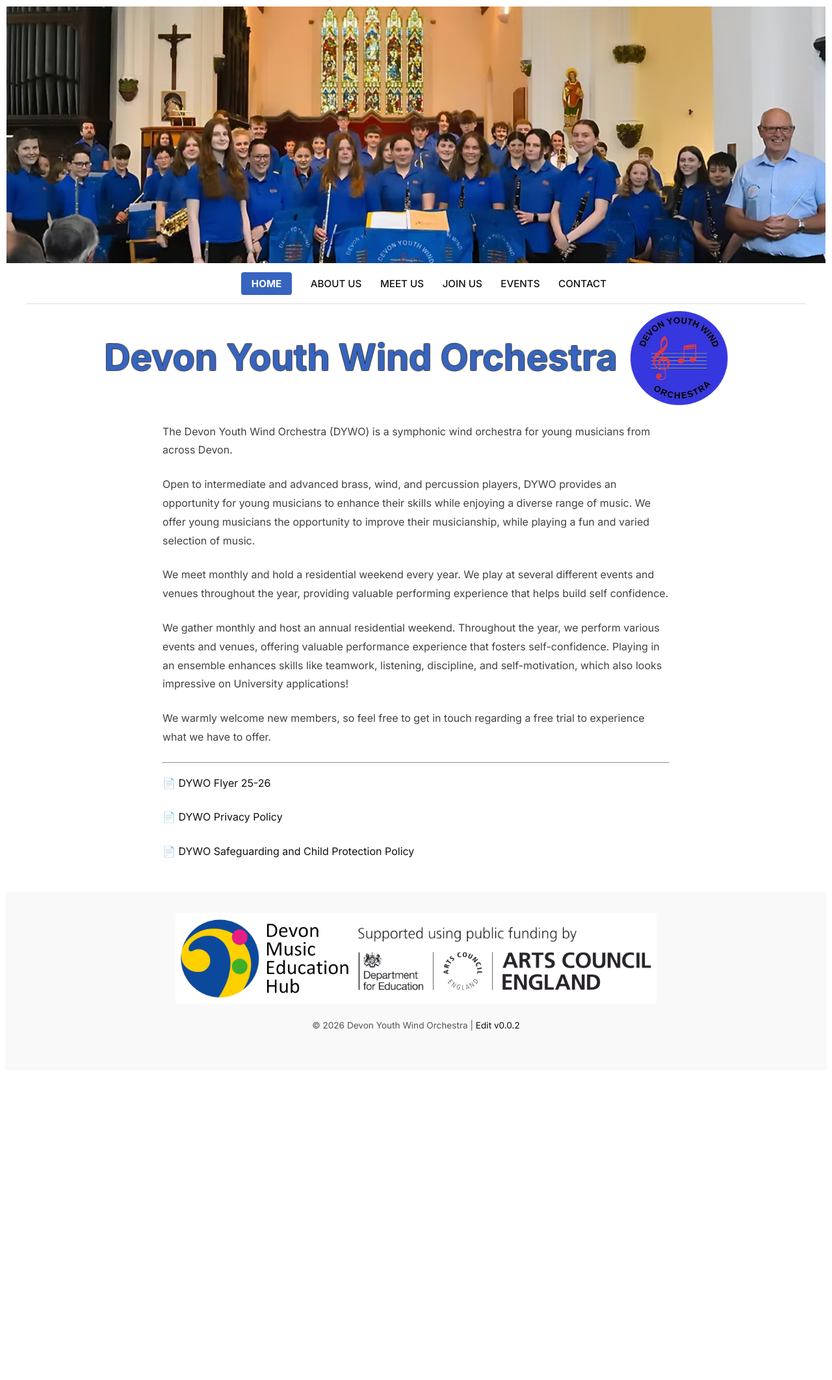
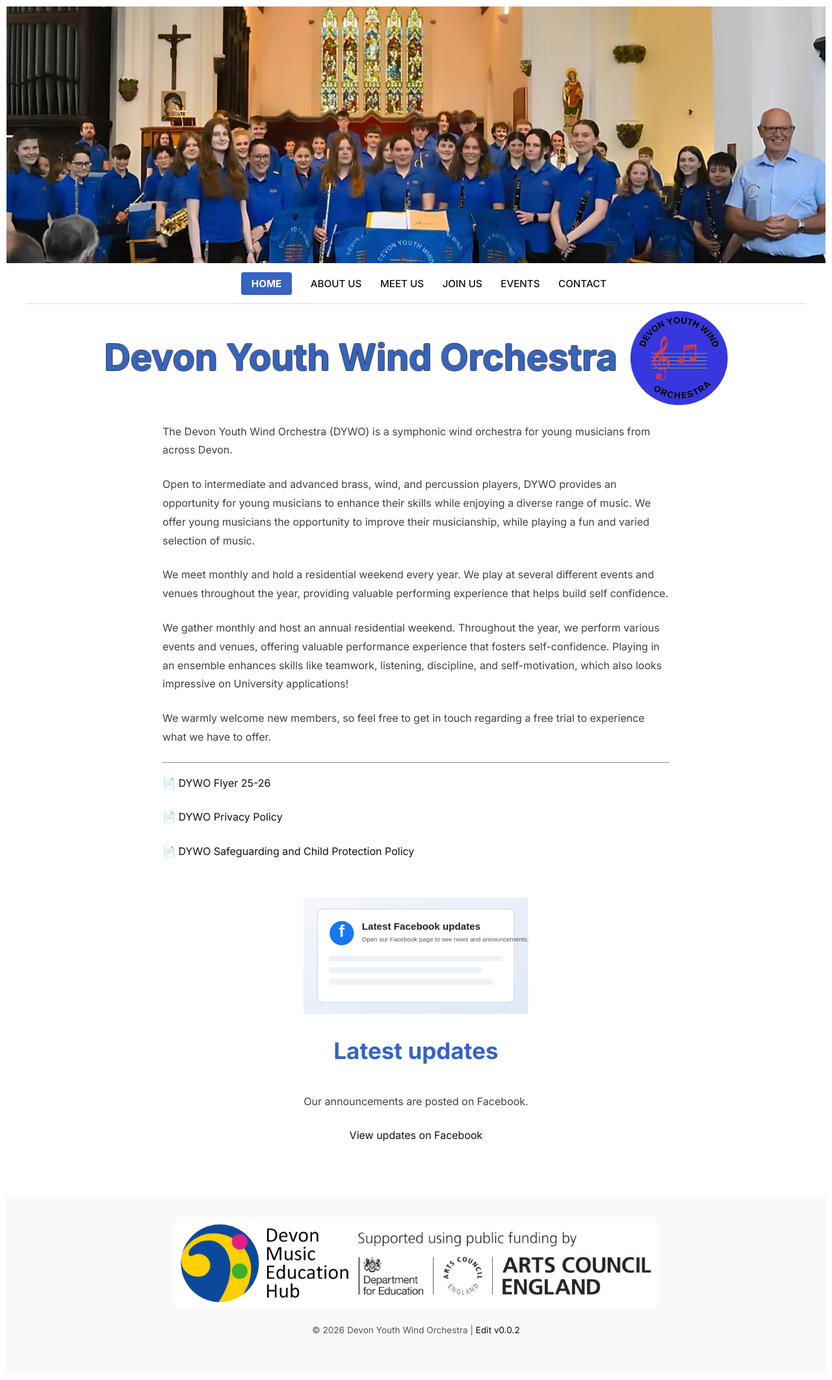
Before and after one commit to owen-kellie-smith/dywo-website, a Jekyll site: the page built from index.md, in a window 1280 px wide. Shown: the whole page at 65% size. Built offline with Jekyll 4.4.1, drawn with Linux system fonts in a browser that asks for light colours; before the commit the page ends 1655 px from its top, so only the background shows below that.

Commit message:
Facebook feed

```diff
--- /dev/null
+++ b/_includes/facebook.html
@@ -0,0 +1,207 @@
+<section class="feed-wrap" aria-label="Facebook feed">
+  <div id="fb-fallback" class="social-fallback">
+    <div class="social-fallback-image" aria-hidden="true">
+      <svg viewBox="0 0 1000 520" role="img" xmlns="http://www.w3.org/2000/svg">
+        <defs>
+          <linearGradient id="fallback-gradient" x1="0" x2="1" y1="0" y2="1">
+            <stop offset="0%" stop-color="#f5f7fb"></stop>
+            <stop offset="100%" stop-color="#dfe8f7"></stop>
+          </linearGradient>
+        </defs>
+        <rect width="1000" height="520" fill="url(#fallback-gradient)"></rect>
+        <rect x="62" y="52" width="876" height="416" rx="26" fill="#ffffff" stroke="#d7deea" stroke-width="4"></rect>
+        <circle cx="170" cy="160" r="54" fill="#1877f2"></circle>
+        <text x="170" y="178" text-anchor="middle" font-size="76" font-family="Arial, Helvetica, sans-serif" font-weight="700" fill="white">f</text>
+        <text x="260" y="146" font-size="44" font-family="Arial, Helvetica, sans-serif" font-weight="700" fill="#222">Latest Facebook updates</text>
+        <text x="260" y="196" font-size="28" font-family="Arial, Helvetica, sans-serif" fill="#555">Open our Facebook page to see news and announcements.</text>
+        <rect x="112" y="260" width="776" height="26" rx="13" fill="#eef2f8"></rect>
+        <rect x="112" y="312" width="682" height="26" rx="13" fill="#eef2f8"></rect>
+        <rect x="112" y="364" width="732" height="26" rx="13" fill="#eef2f8"></rect>
+      </svg>
+    </div>
+    <h2>Latest updates</h2>
+    <p>
+      Our announcements are posted on Facebook.
+    </p>
+    <a class="social-button"
+       href="https://www.facebook.com/{{ include.site }}/"
+       target="_blank"
+       rel="noopener">
+      View updates on Facebook
+    </a>
+  </div>
+
+  <div id="fb-wrapper" hidden aria-hidden="true">
+    <h2>Recent posts on Facebook</h2>
+    <div id="fb-feed"></div>
+  </div>
+
+  <noscript>
+    <div class="social-fallback">
+      <div class="social-fallback-image" aria-hidden="true">
+        <svg viewBox="0 0 1000 520" role="img" xmlns="http://www.w3.org/2000/svg">
+          <defs>
+            <linearGradient id="fallback-gradient-noscript" x1="0" x2="1" y1="0" y2="1">
+              <stop offset="0%" stop-color="#f5f7fb"></stop>
+              <stop offset="100%" stop-color="#dfe8f7"></stop>
+            </linearGradient>
+          </defs>
+          <rect width="1000" height="520" fill="url(#fallback-gradient-noscript)"></rect>
+          <rect x="62" y="52" width="876" height="416" rx="26" fill="#ffffff" stroke="#d7deea" stroke-width="4"></rect>
+          <circle cx="170" cy="160" r="54" fill="#1877f2"></circle>
+          <text x="170" y="178" text-anchor="middle" font-size="76" font-family="Arial, Helvetica, sans-serif" font-weight="700" fill="white">f</text>
+          <text x="260" y="146" font-size="44" font-family="Arial, Helvetica, sans-serif" font-weight="700" fill="#222">Latest Facebook updates</text>
+          <text x="260" y="196" font-size="28" font-family="Arial, Helvetica, sans-serif" fill="#555">Open our Facebook page to see news and  announcements.</text>
+          <rect x="112" y="260" width="776" height="26" rx="13" fill="#eef2f8"></rect>
+          <rect x="112" y="312" width="682" height="26" rx="13" fill="#eef2f8"></rect>
+          <rect x="112" y="364" width="732" height="26" rx="13" fill="#eef2f8"></rect>
+        </svg>
+      </div>
+      <h2>Latest updates</h2>
+      <p>
+        Our announcements are posted on Facebook.
+      </p>
+      <a class="social-button"
+         href="https://www.facebook.com/{{ include.site }}/"
+         target="_blank"
+         rel="noopener">
+        View updates on Facebook
+      </a>
+    </div>
+  </noscript>
+</section>
+
+<script>
+  (function () {
+    const pageUrl = 'https://www.facebook.com/{{ include.site }}/';
+    const fallback = document.getElementById('fb-fallback');
+    const wrapper = document.getElementById('fb-wrapper');
+    const feed = document.getElementById('fb-feed');
+
+    let resolved = false;
+    let pollTimer = null;
+    let fallbackTimer = null;
+
+    function clearTimers() {
+      if (pollTimer) {
+        clearInterval(pollTimer);
+        pollTimer = null;
+      }
+      if (fallbackTimer) {
+        clearTimeout(fallbackTimer);
+        fallbackTimer = null;
+      }
+    }
+
+    function showFallback() {
+      if (!wrapper.hidden) return;
+      clearTimers();
+      resolved = true;
+      feed.innerHTML = '';
+      wrapper.hidden = true;
+      wrapper.setAttribute('aria-hidden', 'true');
+      fallback.hidden = false;
+    }
+
+    function showFeed() {
+      clearTimers();
+      resolved = true;
+      fallback.hidden = true;
+      wrapper.hidden = false;
+      wrapper.setAttribute('aria-hidden', 'false');
+    }
+
+    function hasRenderedWidget() {
+      return !!(
+        feed.querySelector('iframe') ||
+        feed.querySelector('[title*="Facebook"]') ||
+        feed.querySelector('.fb_iframe_widget')
+      );
+    }
+
+    function injectFacebookMarkup() {
+      feed.innerHTML =
+        '<div class="fb-page"' +
+          ' data-href="' + pageUrl + '"' +
+          ' data-tabs="timeline"' +
+          ' data-width=""' +
+          ' data-height="900"' +
+          ' data-small-header="false"' +
+          ' data-adapt-container-width="true"' +
+          ' data-hide-cover="false"' +
+          ' data-show-facepile="false">' +
+            '<blockquote cite="' + pageUrl + '" class="fb-xfbml-parse-ignore">' +
+              '<a href="' + pageUrl + '">{{ include.label }}</a>' +
+            '</blockquote>' +
+        '</div>';
+    }
+
+    function startPollingForWidget() {
+      let tries = 0;
+      pollTimer = setInterval(function () {
+        tries += 1;
+
+        if (hasRenderedWidget()) {
+          showFeed();
+        } else if (tries >= 20 && !resolved) {
+          showFallback();
+        }
+      }, 300);
+    }
+
+    function handleFacebookReady() {
+      if (resolved) return;
+      if (!window.FB || !window.FB.XFBML) {
+        showFallback();
+        return;
+      }
+
+      injectFacebookMarkup();
+
+      try {
+        window.FB.XFBML.parse(feed, function () {
+          if (hasRenderedWidget()) {
+            showFeed();
+          }
+        });
+      } catch (error) {
+        showFallback();
+        return;
+      }
+
+      startPollingForWidget();
+    }
+
+    function loadFacebookSDK() {
+      if (document.getElementById('facebook-jssdk')) {
+        return;
+      }
+
+      const sdk = document.createElement('script');
+      sdk.id = 'facebook-jssdk';
+      sdk.async = true;
+      sdk.defer = true;
+      sdk.crossOrigin = 'anonymous';
+      sdk.src = 'https://connect.facebook.net/en_GB/sdk.js#xfbml=1&version=v23.0';
+      sdk.onerror = function () {
+        if (!resolved) showFallback();
+      };
+      document.body.appendChild(sdk);
+    }
+
+    showFallback();
+    resolved = false;
+    window.__pageCleanup = function () { clearTimers(); };
+    if (window.FB && window.FB.XFBML) {
+      handleFacebookReady();
+    } else {
+      window.fbAsyncInit = handleFacebookReady;
+      loadFacebookSDK();
+    }
+    fallbackTimer = setTimeout(function () {
+      if (!resolved) {
+        showFallback();
+      }
+    }, 4500);
+  })();
+</script>
--- a/_layouts/base.html
+++ b/_layouts/base.html
@@ -43,6 +43,8 @@
 
     {{ content }}
 
+    {% include facebook.html site="devonyouthwindorchestra" label="Devon Youth Wind Orchestra" %}
+
   <footer>
     <img src="{{ '/assets/images/supporters.png' | relative_url }}" alt="Supporters" class="footer-image">
     <p>&copy; 2026 Devon Youth Wind Orchestra | <a href="https://github.com/owen-kellie-smith/dywo-website">Edit v0.0.2</a></p>
--- a/assets/css/style.css
+++ b/assets/css/style.css
@@ -114,6 +114,14 @@
 }
 
 /* Footer */
+.feed-wrap {
+  display: flex;           /* Use flexbox layout */
+  flex-direction: column;  /* Stack children vertically */
+  align-items: center;     /* Center children horizontally */
+  text-align: center;      /* Center text inside children */
+  gap: 1rem;               /* Optional spacing between children */
+  padding: 2rem;           /* Optional padding */
+}
 footer { text-align:center; padding:2rem 1rem; background:#f9f9f9; font-size:0.85rem; color:#555; margin-top:3rem; }
 /* Hamburger lines */
 .hamburger {
@@ -319,8 +327,5 @@
     justify-items: center;
   }
 
-  img.footer-image{
-    max-width: 80%;
-  }
 
 }
```
